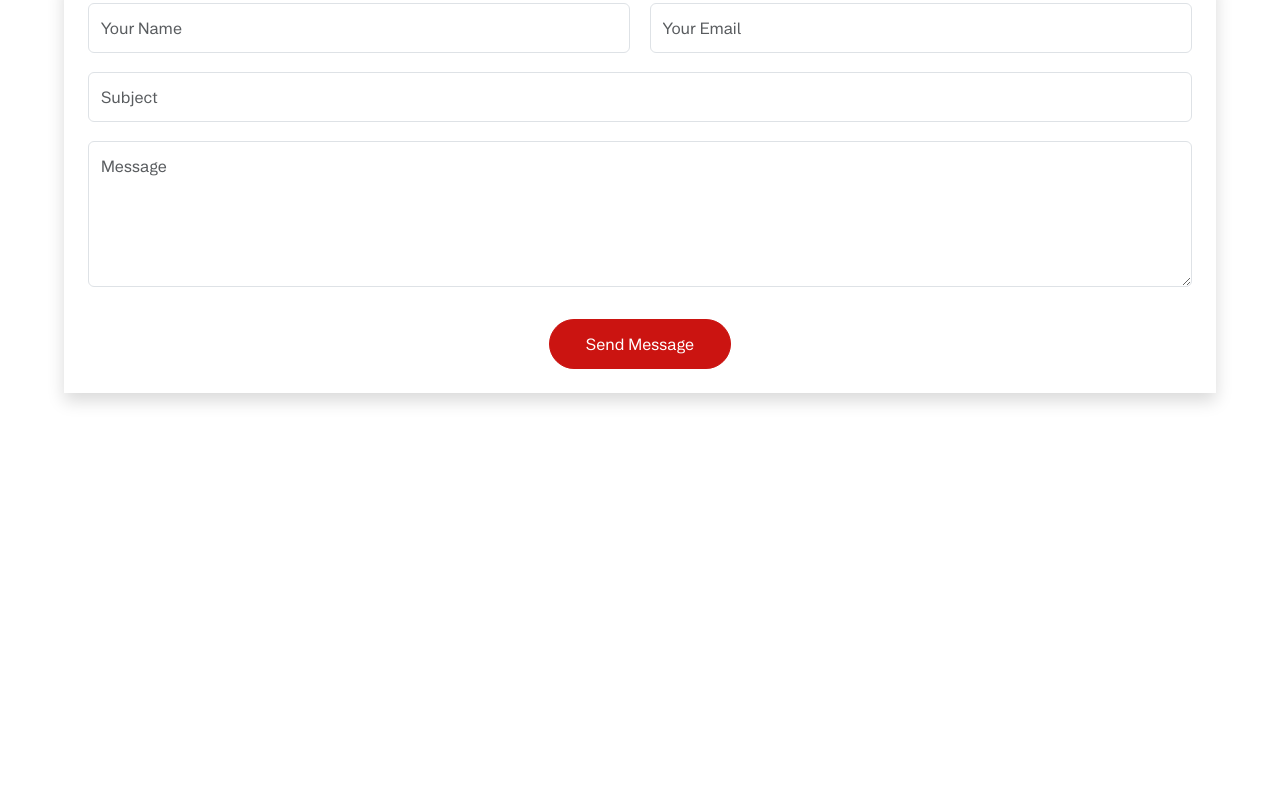
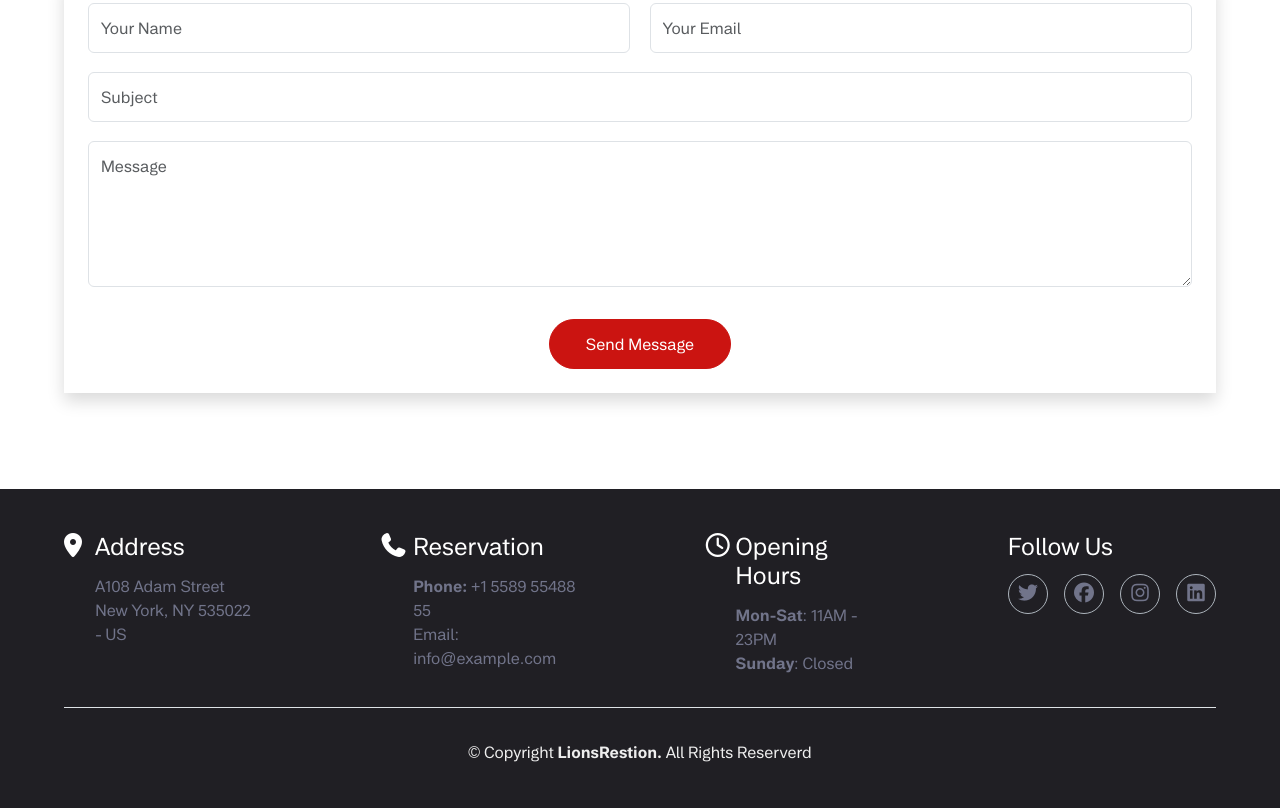
Before and after one commit to Jackmarrow/oussama_boussouf_lionsresto_final, a plain HTML site: page index.html in a window 1280 px wide. Shown: the part 8002-8810 px from the top of the page. Before the commit the page ends 8491 px from the top, so only its background shows below. Drawn offline with nearby package versions, Linux system fonts and the light colour scheme.

Commit message:
footer section is done

```diff
--- a/index.html
+++ b/index.html
@@ -857,7 +857,58 @@
         </section>
     </main>
 
-
+    <footer class="footer-section bg-footer-color py-10">
+      <div class="wrapper mx-auto">
+        <div class="footer-container border-bottom mb-7 pb-md-7 d-lg-flex column-gap-lg-15">
+          <div class="address d-flex mb-11 mb-md-0 column-gap-3">
+            <i class="fa-solid fa-location-dot fs-4" style="color: #ffffff;"></i>
+            <div>
+              <h4 class="text-white mb-2">Address</h4>
+              <p class="text-dark-gray">A108 Adam Street <br> New York, NY 535022 - US</p>
+            </div>
+          </div>
+          <div class="address d-flex mb-11 mb-md-0 column-gap-3">
+            <i class="fa-solid fa-phone fs-4" style="color: #ffffff;"></i>
+            <div>
+              <h4 class="text-white mb-2">Reservation</h4>
+              <p class="text-dark-gray"> <span class="fw-bold">Phone:</span> +1 5589 55488 55 <br> <span>Email:</span> info@example.com</p>
+            </div>
+          </div>
+          <div class="address d-flex mb-11 mb-md-0 column-gap-3">
+            <i class="fa-regular fa-clock fs-4" style="color: #ffffff;"></i>
+            <div>
+              <h4 class="text-white mb-2">Opening Hours</h4>
+              <p class="text-dark-gray"><span class="fw-bold">Mon-Sat</span>: 11AM - 23PM <br><span class="fw-bold">Sunday</span>: Closed</p>
+            </div>
+          </div>
+          <div class="follow-us mb-8 mb-md-0">
+            <h4 class="text-white mb-2">Follow Us</h4>
+            <div class="d-flex align-items-center column-gap-3">
+               <div class="outline border border-dark-subtle border-23 rounded-circle">
+                  <a href="https://www.twitter.com" class="nav nav-link">
+                  <i class="fa-brands fa-twitter fs-5" style="color: #71748a;"></i></a>
+                </div>
+                <div class="outline border border-dark-subtle border-23 rounded-circle">
+                  <a href="https://www.facebook.com" class="nav nav-link">
+                   <i class="fa-brands fa-facebook fs-5" style="color: #71748a;"></i>
+                 </a>
+                </div>
+                <div class="outline border border-dark-subtle border-23 rounded-circle">
+                  <a href="https://www.instagram.com" class="nav nav-link">
+                    <i class="fa-brands fa-instagram fs-5" style="color: #71748a;"></i>
+                  </a>
+                </div>
+                <div class="outline border border-dark-subtle border-23 rounded-circle">
+                  <a href="https://www.linkedin.com" class="nav nav-link">
+                    <i class="fa-brands fa-linkedin fs-5" style="color: #71748a;"></i>
+                  </a>
+                </div>
+            </div>
+          </div>
+        </div>
+        <p class="text-light-gray text-center"> &copy; Copyright <span class="fw-bold">LionsRestion.</span> All Rights Reserverd </p>
+      </div>
+    </footer>
 
 
 
--- a/src/sass/modules/home/_footer.scss
+++ b/src/sass/modules/home/_footer.scss
@@ -0,0 +1,32 @@
+.footer-section{
+
+    .address{
+        i{
+            width: 8%;
+        }
+    }
+
+    .follow-us{
+        .outline{
+            height: 40px;
+            width: 40px;
+            display: flex;
+            align-items: center;
+            justify-content: center;
+        }
+    }
+}
+
+
+//--------- between phone and tablet --------
+
+
+@media((min-width: 426px) and (max-width: 768px)){
+    .footer-section{
+        .footer-container{
+            display:grid;
+            grid-template-columns: repeat(2, 1fr);
+            row-gap: 4rem;
+        }
+    }
+}
```
Also changed, not shown: public/css/app.css, 1 other file.
